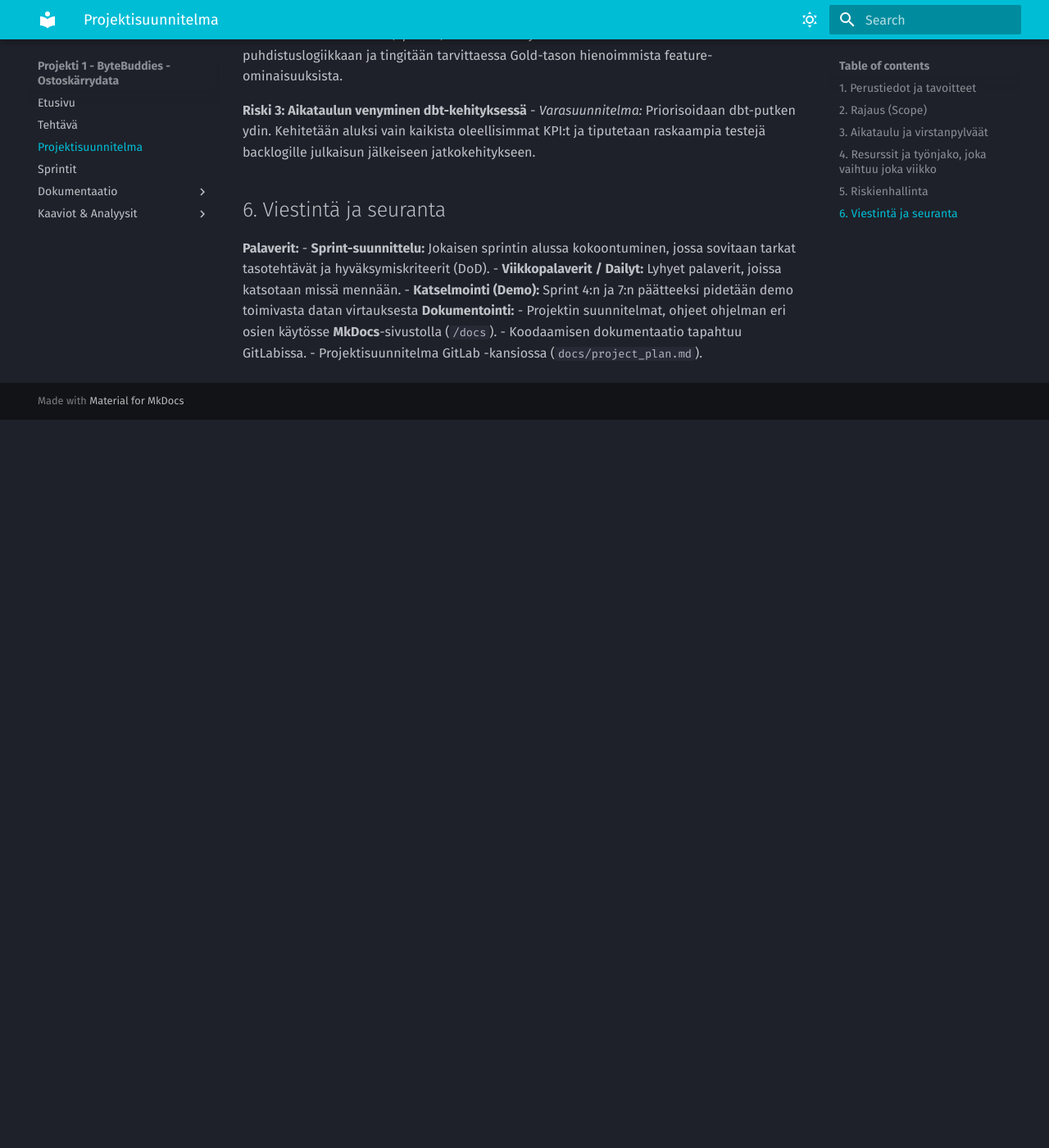
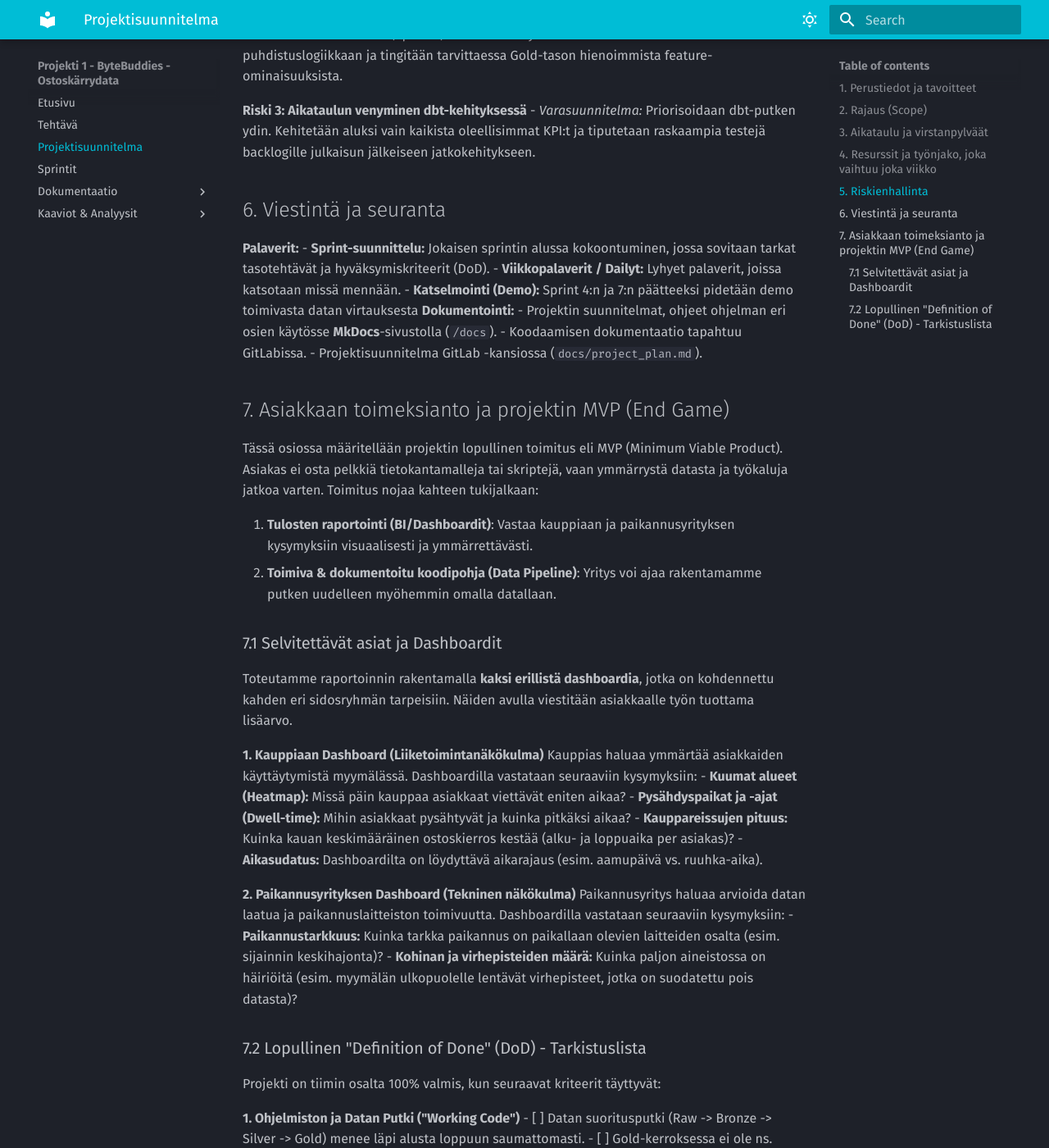
Before and after one commit to mitro54/uwb-shopping-cart-analytics-pipeline, an MkDocs documentation site: the page built from docs/project_plan.md, in a window 1280 px wide and 1400 px high, scrolled down 1439 px. Shown: the whole window at 82% size. Built offline with MkDocs 1.6.1 and Material for MkDocs 9.7.7, drawn with Linux system fonts in a browser that asks for light colours; before the commit the page ends 1951 px from its top, so only the background shows below that; some of the changed text lies outside the part shown.

Commit message:
docs: Päivitetty projektisuunnitelma MVP:tä / definition of donea varten

```diff
--- a/docs/project_plan.md
+++ b/docs/project_plan.md
@@ -63,3 +63,46 @@ Projekti on pilkottu kuuteen ydin-sprinttiin:
 - Projektin suunnitelmat, ohjeet ohjelman eri osien käytösse **MkDocs**-sivustolla (`/docs`).
 - Koodaamisen dokumentaatio tapahtuu GitLabissa.
 - Projektisuunnitelma GitLab -kansiossa (`docs/project_plan.md`).
+
+## 7. Asiakkaan toimeksianto ja projektin MVP (End Game)
+
+Tässä osiossa määritellään projektin lopullinen toimitus eli MVP (Minimum Viable Product). Asiakas ei osta pelkkiä tietokantamalleja tai skriptejä, vaan ymmärrystä datasta ja työkaluja jatkoa varten. Toimitus nojaa kahteen tukijalkaan:
+
+1. **Tulosten raportointi (BI/Dashboardit)**: Vastaa kauppiaan ja paikannusyrityksen kysymyksiin visuaalisesti ja ymmärrettävästi.
+2. **Toimiva & dokumentoitu koodipohja (Data Pipeline)**: Yritys voi ajaa rakentamamme putken uudelleen myöhemmin omalla datallaan.
+
+### 7.1 Selvitettävät asiat ja Dashboardit
+Toteutamme raportoinnin rakentamalla **kaksi erillistä dashboardia**, jotka on kohdennettu kahden eri sidosryhmän tarpeisiin. Näiden avulla viestitään asiakkaalle työn tuottama lisäarvo.
+
+**1. Kauppiaan Dashboard (Liiketoimintanäkökulma)**
+Kauppias haluaa ymmärtää asiakkaiden käyttäytymistä myymälässä. Dashboardilla vastataan seuraaviin kysymyksiin:
+- **Kuumat alueet (Heatmap):** Missä päin kauppaa asiakkaat viettävät eniten aikaa?
+- **Pysähdyspaikat ja -ajat (Dwell-time):** Mihin asiakkaat pysähtyvät ja kuinka pitkäksi aikaa?
+- **Kauppareissujen pituus:** Kuinka kauan keskimääräinen ostoskierros kestää (alku- ja loppuaika per asiakas)?
+- **Aikasudatus:** Dashboardilta on löydyttävä aikarajaus (esim. aamupäivä vs. ruuhka-aika).
+
+**2. Paikannusyrityksen Dashboard (Tekninen näkökulma)**
+Paikannusyritys haluaa arvioida datan laatua ja paikannuslaitteiston toimivuutta. Dashboardilla vastataan seuraaviin kysymyksiin:
+- **Paikannustarkkuus:** Kuinka tarkka paikannus on paikallaan olevien laitteiden osalta (esim. sijainnin keskihajonta)?
+- **Kohinan ja virhepisteiden määrä:** Kuinka paljon aineistossa on häiriöitä (esim. myymälän ulkopuolelle lentävät virhepisteet, jotka on suodatettu pois datasta)?
+
+### 7.2 Lopullinen "Definition of Done" (DoD) - Tarkistuslista
+Projekti on tiimin osalta 100% valmis, kun seuraavat kriteerit täyttyvät:
+
+**1. Ohjelmiston ja Datan Putki ("Working Code")**
+- [ ] Datan suoritusputki (Raw -> Bronze -> Silver -> Gold) menee läpi alusta loppuun saumattomasti.
+- [ ] Gold-kerroksessa ei ole ns. "haamudataa" (esim. virhepisteet tai kassojen kohina) estämässä analytiikkaa.
+- [ ] Koodipohja `main`-haarassa on siivottu (ei merkityksettömiä testi- tai kokeilutiedostoja).
+- [ ] Riippuvuudet (esim. DuckDB, dbt) on kirjattu ylös, jotta seuraava devaaja saa ohjelman pystyyn.
+
+**2. Raportointi ja Visualisointi ("Reporting of Results")**
+- [ ] Käytössä on selkeät BI-näkymät: toinen Kauppiaalle ja toinen Paikannusyritykselle.
+- [ ] Käyttäjä voi suodattaa dataa ajan mukaan.
+- [ ] Mittaristoista näkee yhdellä silmäyksellä vaaditut asiat (Heatmap, reissujen pituudet, tarkkuus, kohina).
+
+**3. Dokumentaatio ("Documented Code")**
+- [ ] MkDocs on ajan tasalla: Sieltä löytyy projektin arkkitehtuuri (Medallion) ja ohjeet lokaaliin pystytykseen.
+- [ ] dbt docs on generoitu ja kertoo lyhyesti mallien (Silver/Gold) sisällöt.
+- [ ] Koodin sisällä ei ole häiritseviä TODO-kommentteja, elleivät ne viittaa kirjattuihin jatkokehitysideoihin.
+- [ ] Tämä A4-mittainen suunnitelma/kuvaus asiakkaalle selvitettävistä asioista on kirjoitettu MkDocsiin.
+- [ ] Opettajille on laitettu pingaus Discordissa, kertoen että A4 on luettavissa.
```
